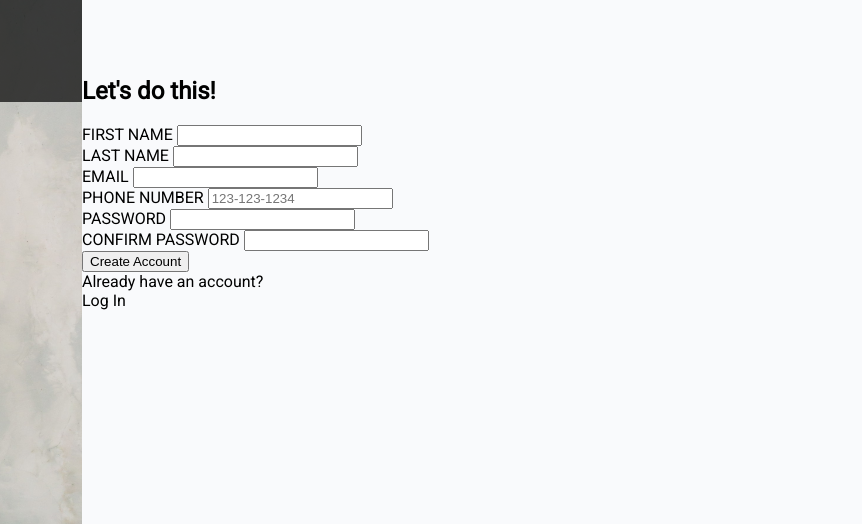
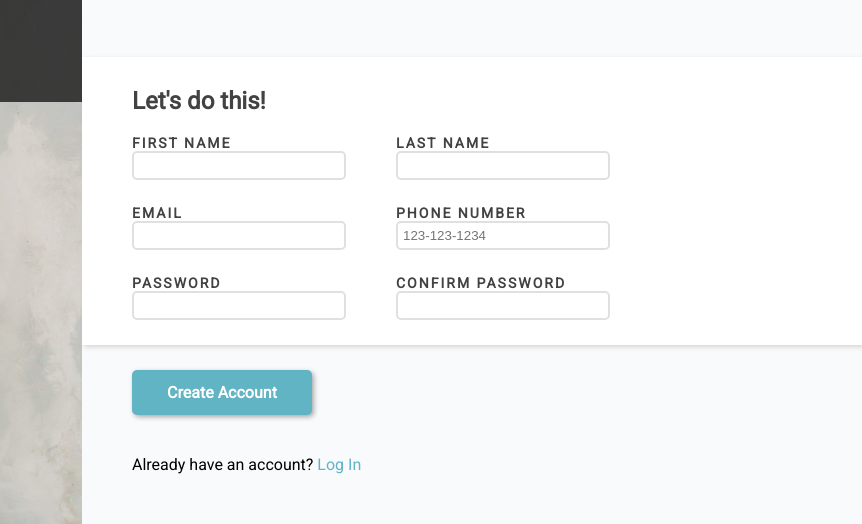
Before and after one commit to issamood/Sign-Up-Form, a plain HTML site: page index.html in a window 1280 px wide. Shown: the part 248-772 px from the top of the page, 418-1280 px from the left. Drawn offline with Linux system fonts and the light colour scheme.

Commit message:
Working version

```diff
--- a/index.html
+++ b/index.html
@@ -30,41 +30,44 @@
             <br />
             You <em>know</em> you want to.
         </div>
-        <form action="" method="post">
-            <section>
+        <form action="" method="post" class="actualForm">
+            <section class="inputForm">
                 <h2 class="formHeader">Let's do this!</h2>
-                <div>
+                <div class="inputBox">
+                    <div class="inputContainer">
                         <label for="firstName">FIRST NAME</label>
                         <input type="text" id="firstName" name="firstName" required>
                     </div>
-                <div>
+                    <div class="inputContainer rightInput">
                         <label for="lastName">LAST NAME</label>
                         <input type="text" id="lastName" name="lastName" required>
                     </div>
-                <div>
+                    <div class="inputContainer">
                         <label for="email">EMAIL</label>
                         <input type="email" id="email" name="email">
                     </div>
-                <div>
+                    <div class="inputContainer rightInput">
                         <label for="phoneNumber">PHONE NUMBER</label>
                         <input type="tel" id="phoneNumber" name="phoneNumber" pattern="[0-9]{3}-[0-9]{3}-[0-9]{4}"
                             placeholder="123-123-1234" required>
                     </div>
-                <div>
+                    <div class="inputContainer">
                         <label for="password">PASSWORD</label>
                         <input type="password" id="password" name="password" required>
                     </div>
-                <div>
+                    <div class="inputContainer rightInput noMargin">
                         <label for="passwordConfirm">CONFIRM PASSWORD</label>
-                    <input type="password" id="passwordConfirm" name="passwordConfirm" required>
+                        <input type="password" id="passwordConfirm" name="passwordConfirm" onkeyup="validate_password()" required>
+                    </div>
+                    <span id="wrong_pass_alert"></span>
                 </div>
             </section>
-            <section>
-                <button type="submit">Create Account</button>
+            <section class="buttonContainer">
+                <button type="submit" id="create" class="button" onclick="wrong_pass_alert()"><span>Create Account</span></button>
             </section>
         </form>
-        <div>
-            Already have an account? <div class="login">Log In</div>
+        <div class="loginQuote">
+            Already have an account? <a href="https://www.google.com/">Log In</a>
         </div>
     </div>
     </div>
--- a/javascript.js
+++ b/javascript.js
@@ -0,0 +1,27 @@
+function validate_password() {
+
+    var pass = document.getElementById('password').value;
+    var confirm_pass = document.getElementById('passwordConfirm').value;
+    if (pass != confirm_pass) {
+        document.getElementById('wrong_pass_alert').style.color = 'red';
+        document.getElementById('wrong_pass_alert').innerHTML
+          = '☒ Use same password';
+        document.getElementById('create').disabled = true;
+        document.getElementById('create').style.opacity = (0.4);
+    } else {
+        document.getElementById('wrong_pass_alert').style.color = 'green';
+        document.getElementById('wrong_pass_alert').innerHTML =
+            '🗹 Password Matched';
+        document.getElementById('create').disabled = false;
+        document.getElementById('create').style.opacity = (1);
+    }
+}
+
+function wrong_pass_alert() {
+    if (document.getElementById('password').value != "" &&
+        document.getElementById('passwordConfirm').value != "") {
+        alert("Your response is submitted");
+    } else {
+        alert("Please fill all the fields");
+    }
+}
--- a/style.css
+++ b/style.css
@@ -9,14 +9,14 @@ body {
     src: url(font/Norse-Bold.otf);
 }
 
-.sidebar{
+.sidebar {
     display: flex;
     height: 1000px;
     width: 500px;
     justify-content: flex-start;
 }
 
-.sidebarImage{
+.sidebarImage {
     width: inherit;
     height: inherit;
     object-fit: cover;
@@ -24,7 +24,7 @@ body {
     transform: scaleX(-1);
 }
 
-.logoBar{
+.logoBar {
     display: flex;
     flex-wrap: wrap;
     justify-content: center;
@@ -39,7 +39,7 @@ body {
     background-color: rgba(0, 0, 0, 0.7)
 }
 
-.logoImage{
+.logoImage {
     width: auto;
     height: 125px;
     opacity: 100%;
@@ -47,20 +47,20 @@ body {
 
 }
 
-.logoText{
+.logoText {
     font-family: odinFont;
     color: white;
     font-size: 6rem;
 }
 
-.formContainer{
+.formContainer {
     display: flex;
     flex-direction: column;
     width: 100%;
     font-family: 'Roboto', sans-serif;
 }
 
-.formQuote{
+.formQuote {
     width: 700px;
     margin-top: 125px;
     margin-left: 50px;
@@ -69,3 +69,111 @@ body {
     font-size: 1.3rem;
     font-weight: 500;
 }
+
+/* Form Styling*/
+
+.inputForm {
+    display: flex;
+    flex-wrap: wrap;
+    color: rgb(66, 66, 66);
+    background-color: white;
+    padding-top: 10px;
+    padding-left: 50px;
+    box-shadow: 2px 2px 5px rgb(212, 212, 212);
+}
+
+#wrong_pass_alert{
+    padding-bottom: 25px;
+}
+
+.formHeader {
+    width: 100%;
+}
+
+input {
+    width: 200px;
+    padding: 5px;
+    border: 2px solid rgb(224, 224, 224);
+    border-radius: 5px;
+}
+
+label {
+    font-size: 14px;
+    font-weight: 600;
+    letter-spacing: 2px;
+}
+
+.inputBox {
+    display: flex;
+    flex-direction: row;
+    flex-wrap: wrap;
+
+    width: 500px;
+}
+
+.inputContainer {
+    display: flex;
+    flex-direction: column;
+    margin-bottom: 25px;
+}
+
+.rightInput {
+    margin-left: 50px;
+}
+
+.buttonContainer {
+    margin-top: 25px;
+    margin-left: 50px;
+}
+
+button {
+    appearance: none;
+    border-radius: 5px;
+    border-style: none;
+    box-shadow: 2px 2px 5px #a8a8aa;
+    background-color: #60b4c4;
+    color: white;
+    width: 180px;
+    height: 45px;
+    font-family: 'Roboto', sans-serif;
+    font-weight: 600;
+    font-size: 1rem;
+    text-align: center;
+    transition: all 0.5s;
+    cursor: pointer;
+}
+
+.button span {
+    cursor: pointer;
+    display: inline-block;
+    position: relative;
+    transition: 0.5s;
+}
+
+.button span:after {
+    content: '\00bb';
+    position: absolute;
+    opacity: 0;
+    top: 0;
+    right: -20px;
+    transition: 0.5s;
+}
+
+.button:hover span {
+    padding-right: 25px;
+}
+
+.button:hover span:after {
+    opacity: 1;
+    right: 0;
+}
+/*Login Line*/
+.loginQuote{
+    margin-left: 50px;
+    margin-top: 40px;
+}
+
+a {
+    color: #60b4c4;
+    text-decoration: none;
+}
```
Lines whose indentation alone changed are shown as unchanged.
